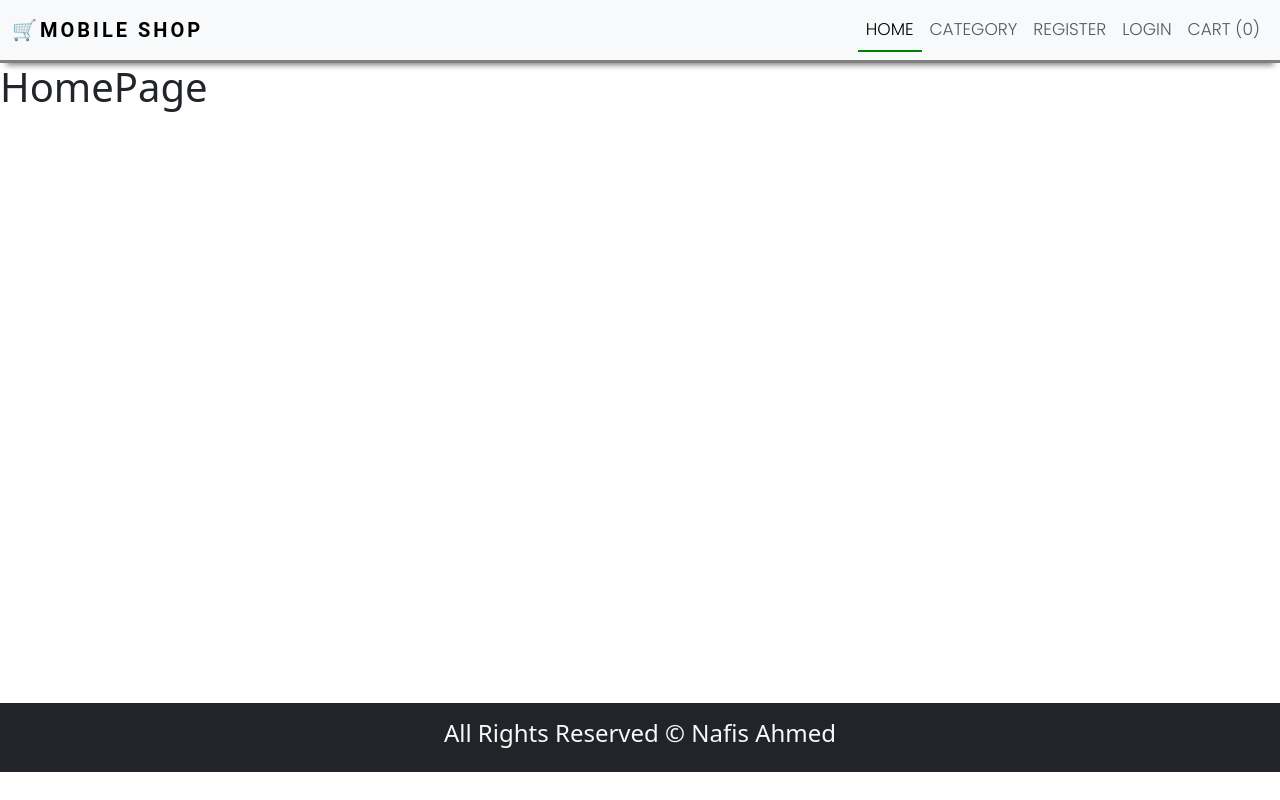
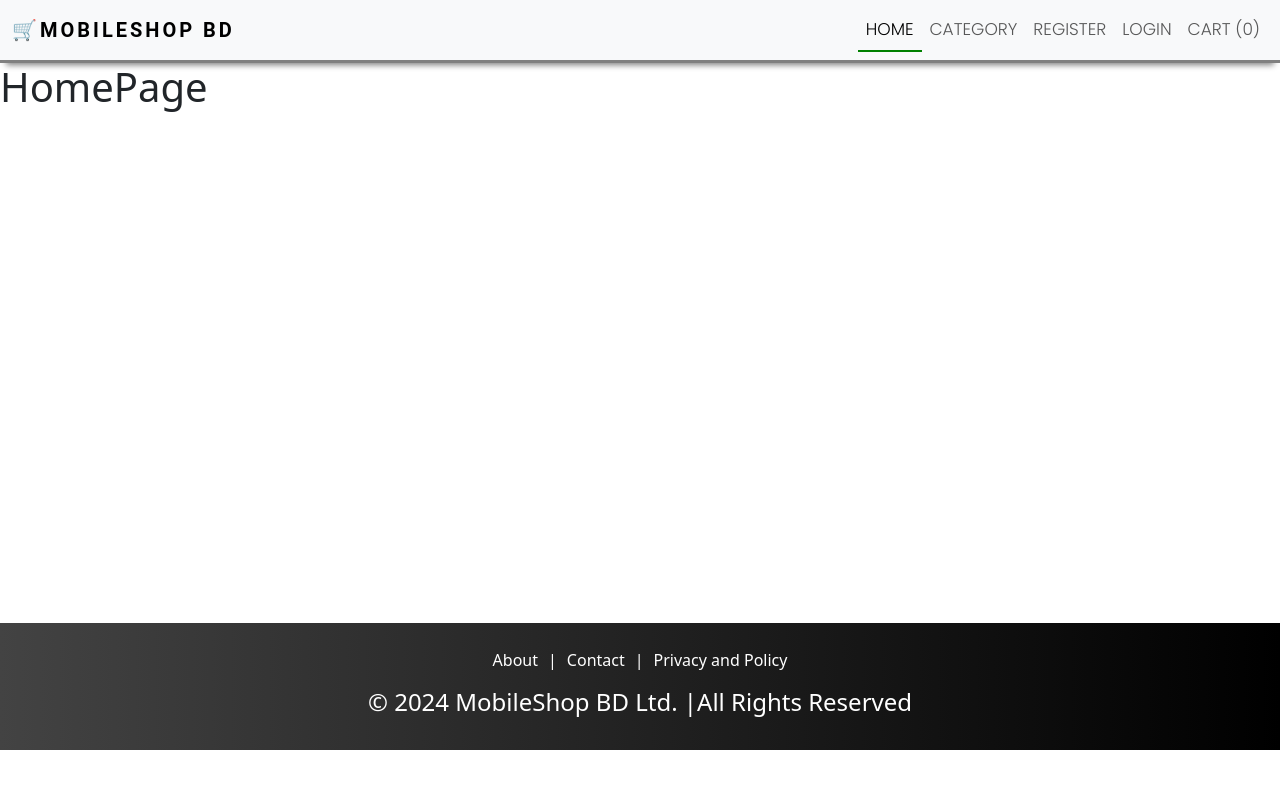
Before and after one commit to NafisAhmed174/CSE-3100-Project, a React (Create React App) app in the folder client/: page / in a window 1280 px wide. Built offline with nearby package versions, Linux system fonts and the light colour scheme; a web font is replaced by a local one.

Commit message:
changed footer and created page not found page

```diff
--- a/client/src/components/Layout/Footer.js
+++ b/client/src/components/Layout/Footer.js
@@ -1,13 +1,18 @@
-import React from 'react'
-
+import React from "react";
+import { Link } from "react-router-dom";
 const Footer = () => {
   return (
-    <div className = "bg-dark text-light p-3">
-        <h4 className='text-center'>
-            All Rights Reserved &copy; Nafis Ahmed
-        </h4>
+    <div className="footer">
+      <p className="text-center mt3">
+      <Link to = "/about">About</Link>
+      |
+      <Link to = "/contact">Contact</Link>
+      |
+      <Link to = "/policy">Privacy and Policy</Link>
+      </p>
+      <h4 className="text-center">&copy; 2024 MobileShop BD Ltd. |All Rights Reserved</h4>
     </div>
-  )
-}
+  );
+};
 
 export default Footer;
--- a/client/src/components/Layout/Header.js
+++ b/client/src/components/Layout/Header.js
@@ -19,7 +19,7 @@
           </button>
           <div className="collapse navbar-collapse" id="navbarTogglerDemo01">
             <Link to = "/" className="navbar-brand">
-            🛒Mobile Shop
+            🛒MobileShop BD
             </Link>
             <ul className="navbar-nav ms-auto mb-2 mb-lg-0">
               <li className="nav-item">
--- a/client/src/components/Layout/Layout.js
+++ b/client/src/components/Layout/Layout.js
@@ -6,7 +6,7 @@
   return (
     <div>
         <Header/>
-        <main style={ {minHeight: '80vh'} }>
+        <main style={ {minHeight: '70vh'} }>
             {children}
         </main>
         <Footer>
--- a/client/src/index.css
+++ b/client/src/index.css
@@ -51,3 +51,53 @@
   font-family: "roboto", sans-serif;
   letter-spacing: 3px;
 }
+
+/* footer css */
+.footer{
+  color: white;
+  padding: 25px;
+  background: #000000;
+  background: -webkit-linear-gradient(to right,#434343,#000000);
+  background: linear-gradient(to right,#434343,#000000);
+}
+
+.footer a{
+  text-decoration: none;
+  color: white;
+  padding: 10px;
+}
+
+.footer a:hover{
+  color: #ffefba;
+  border-bottom: 1px solid #ffefba;
+}
+
+/* page not found */
+.pnf {
+  display: flex;
+  min-height: 65vh;
+  flex-direction: column;
+  align-items: center;
+  justify-content: center;
+}
+
+.pnf-title {
+  font-size: 100px;
+  font-weight: 700;
+}
+
+.pnf-heading {
+  font-weight: normal;
+}
+
+.pnf-btn {
+  color: black;
+  border: 1px solid black;
+  text-decoration: none;
+  padding: 10px;
+  margin-top: 10px;
+}
+.pnf-btn:hover {
+  background-color: black;
+  color: white;
+}
--- a/client/src/pages/PageNotFound.js
+++ b/client/src/pages/PageNotFound.js
@@ -1,10 +1,17 @@
 import React from 'react'
 import Layout from '../components/Layout/Layout'
+import { Link } from 'react-router-dom'
 
 const PageNotFound = () => {
   return (
-    <Layout>
-        <h1>Page Not Found</h1>
+    <Layout title={"go back- page not found"}>
+      <div className="pnf">
+        <h1 className="pnf-title">404</h1>
+        <h2 className="pnf-heading">Oops ! Page Not Found</h2>
+        <Link to="/" className="pnf-btn">
+          Go back to Homepage
+        </Link>
+      </div>
     </Layout>
   )
 }
```
